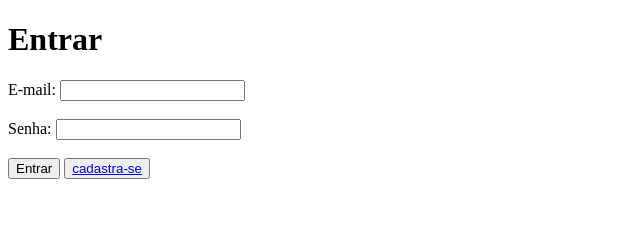
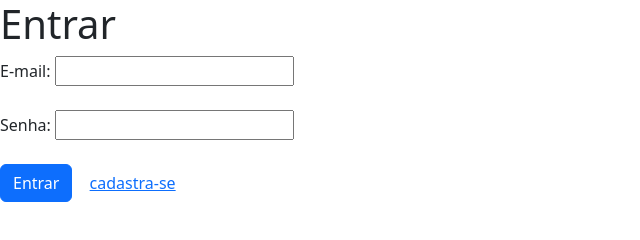
Before and after one commit to lizaweb2023/siteparallelmysteria, a plain HTML site: page entradasiteparallel.html in a window 1280 px wide. Shown: the whole page, without its empty margins (0-640 px from the left). Drawn offline with nearby package versions, Linux system fonts and the light colour scheme.

Commit message:
terminar e colocar no gitpage

```diff
--- a/entradasiteparallel.html
+++ b/entradasiteparallel.html
@@ -1,8 +1,14 @@
 <!DOCTYPE html>
-<html>
+<html lang="pt-br">
+
 <head>
-  <title>Entrar</title>
-  <script>
+  <meta charset="UTF-8">
+    <meta name="viewport" content="width=device-width, initial-scale=1.0">
+    <title>Inicio do site parallel</title>
+    <link href="https://cdn.jsdelivr.net/npm/bootstrap@5.3.0/dist/css/bootstrap.min.css" rel="stylesheet" integrity="sha384-9ndCyUaIbzAi2FUVXJi0CjmCapSmO7SnpJef0486qhLnuZ2cdeRhO02iuK6FUUVM" crossorigin="anonymous">
+    <link rel="stylesheet" href="entradasite.css">
+    <title>Entrar</title>
+  <!--<script>
     function fazerLogin() {
       // Obter os valores de entrada do formulário de login
       var email = document.getElementById("email").value;
@@ -16,8 +22,9 @@
         alert("Credenciais de login inválidas. Tente novamente.");
       }
     }
-  </script>
+  </script>-->
 </head>
+
 <body>
   <h1>Entrar</h1>
 
@@ -28,8 +35,8 @@
     <label for="senha">Senha:</label>
     <input type="password" id="senha" required><br><br>
 
-    <input type="button" value="Entrar" onclick="fazerLogin()">
-    <button type="submit" class="btn btn-"><a href="./cadastronosite.html">cadastra-se</a></button>
+    <input type="button" value="Entrar" id="enviarBtn" class="btn btn-primary">
+    <button type="submit" class="btn btn"><a href="./cadastronosite.html">cadastra-se</a></button>
 
   </form>
 </body>
```
Also changed, not shown: segundaentrada.html (+6 -4 lines), segundaentrada.js (+6 -4 lines).
